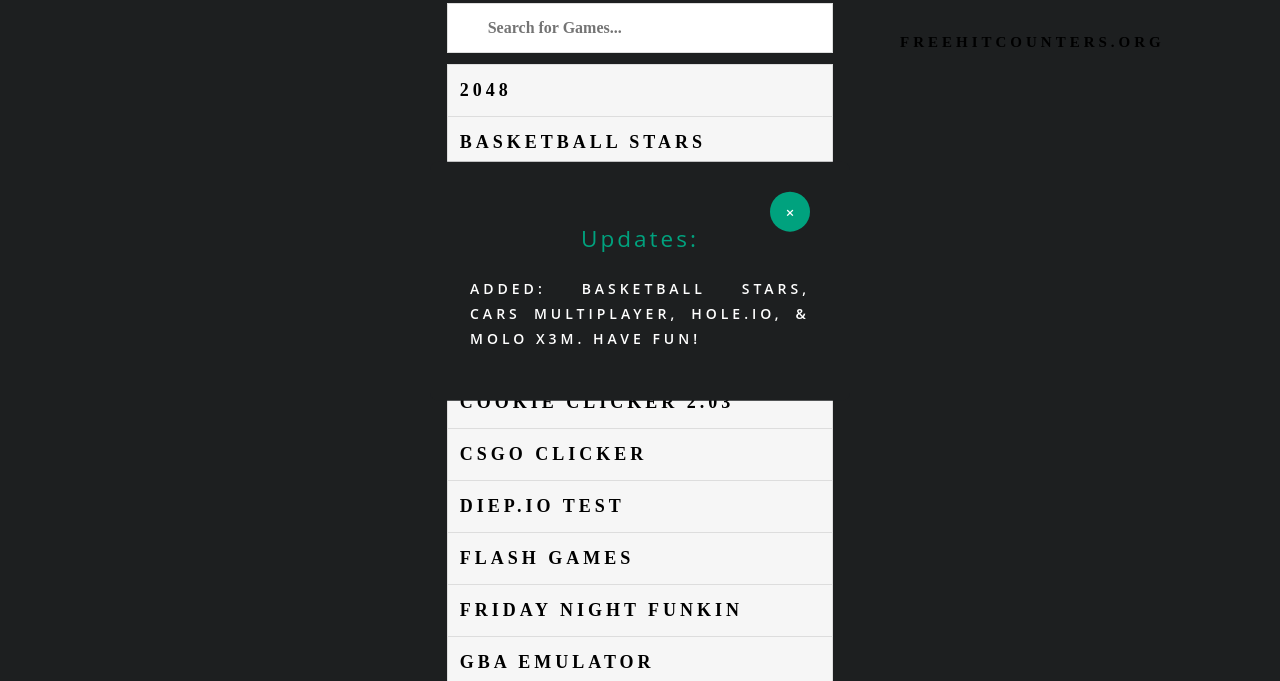
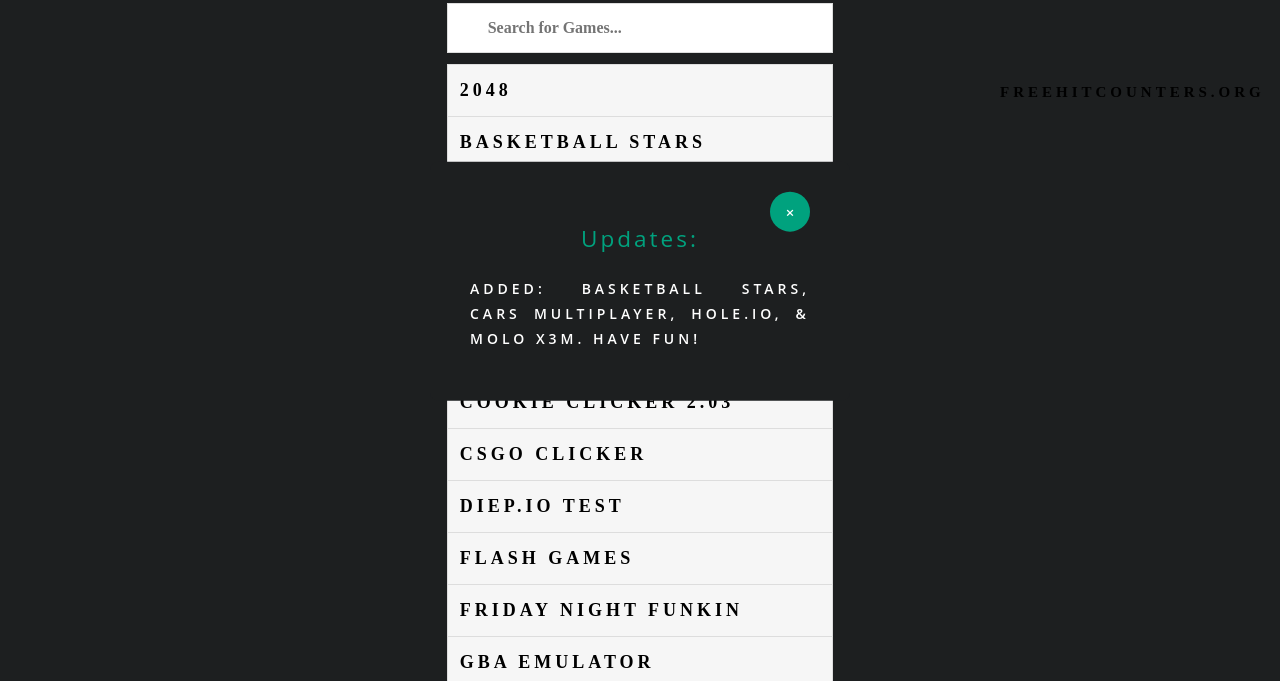
Before and after one commit to ComputerConnor/inspect, a plain HTML site: page index.html in a window 1280 px wide. Shown: the part 119-800 px from the top of the page. Drawn offline with nearby package versions, Linux system fonts and the light colour scheme; a script that the page names is missing.

Commit message:
Update style.css

```diff
--- a/css/style.css
+++ b/css/style.css
@@ -302,6 +302,6 @@
   position: absolute;
   height: auto;
   width: auto;
-  top: 150px;
-  left: 900px;
+  top: 200px;
+  left: 1000px;
 }
```
